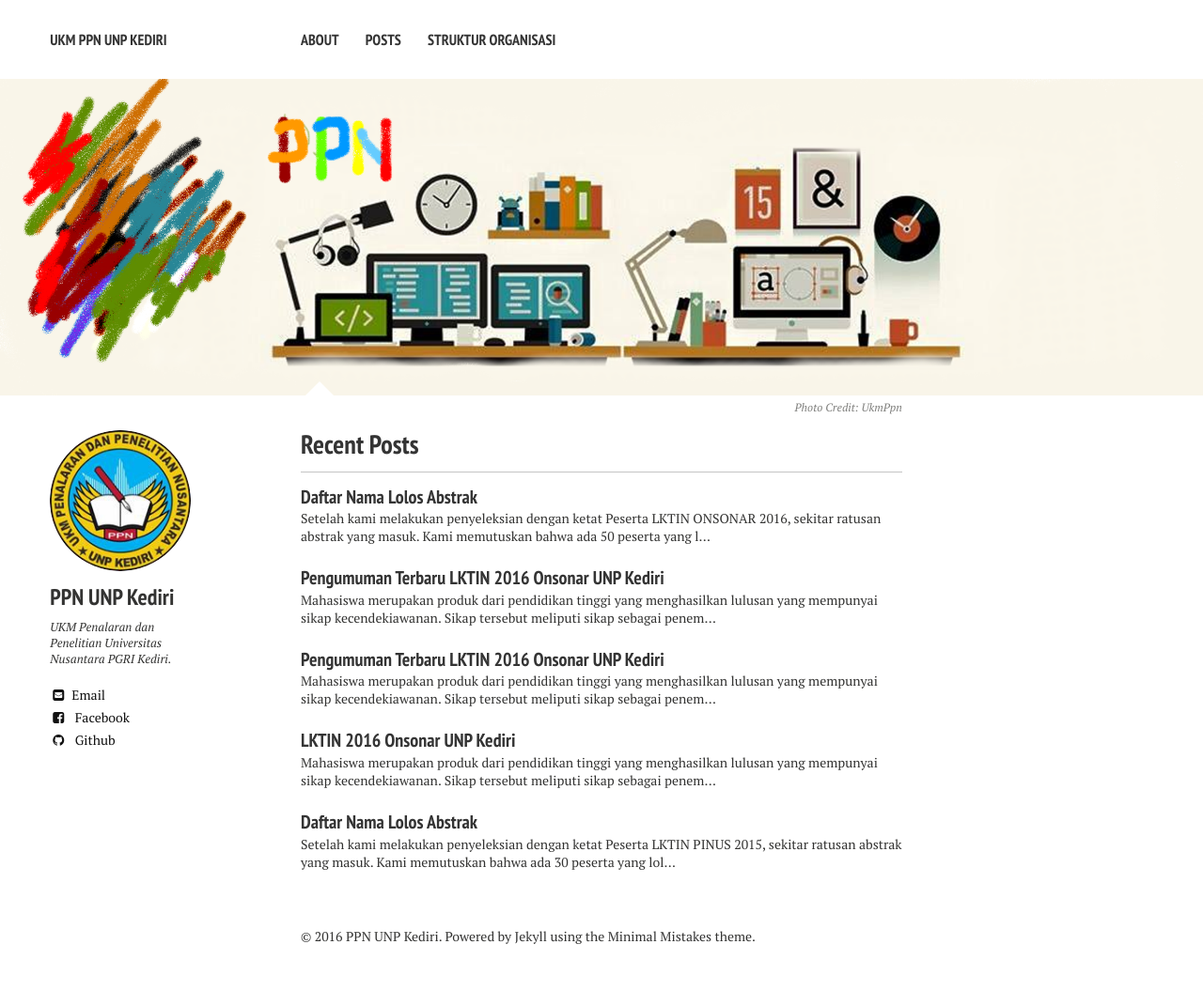
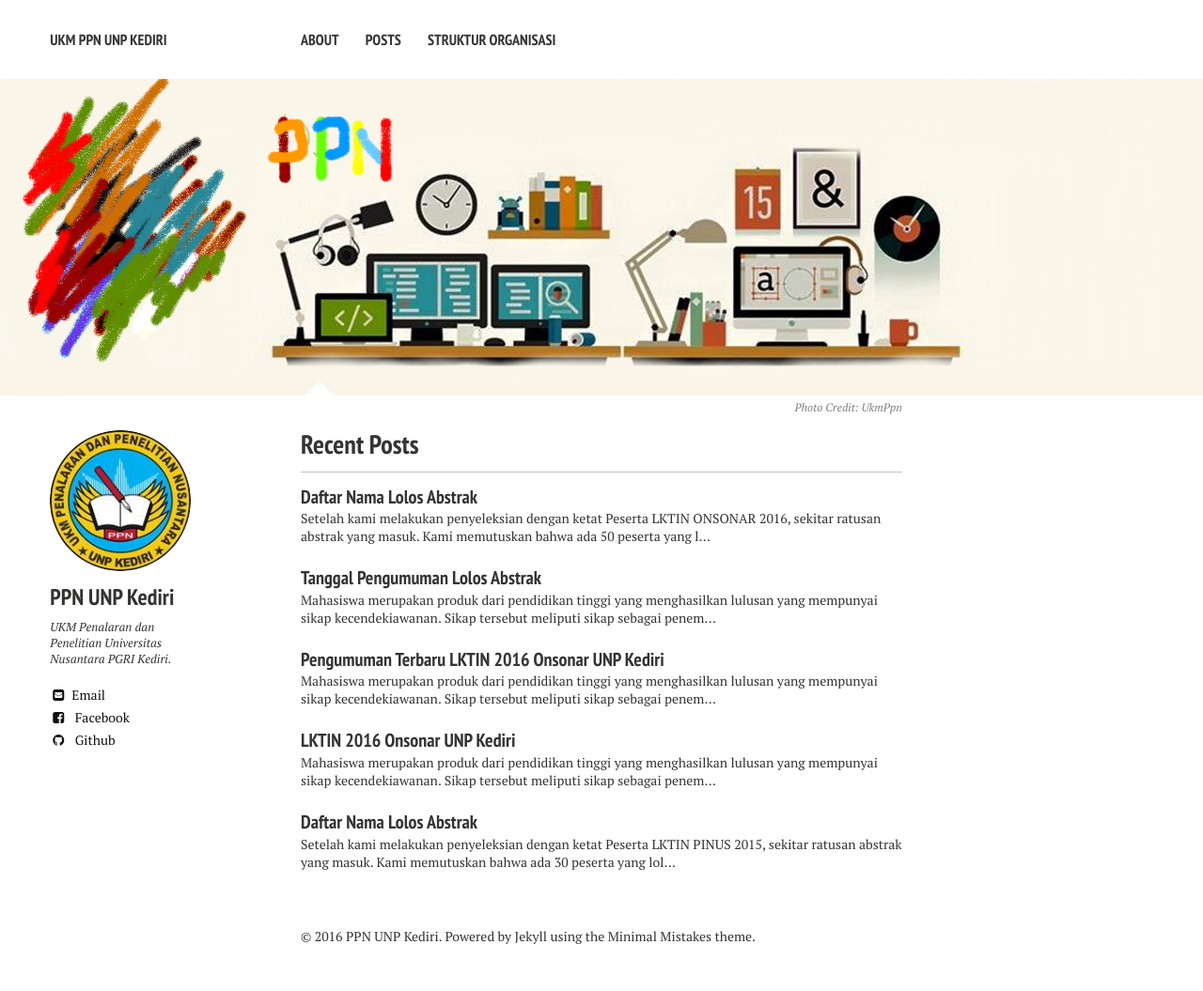
Before and after one commit to ukmppn-unp/ukmppn-unp.github.io, a Jekyll site: the page built from index.md, in a window 1280 px wide. Shown: the whole page at 94% size. Built offline with Jekyll 4.4.1, drawn with Linux system fonts in a browser that asks for light colours; nearby versions of some CDN libraries.

Commit message:
Update 2016-04-06-berita-lktin-2016-terbaru.md

```diff
--- a/_posts/2016-04-06-berita-lktin-2016-terbaru.md
+++ b/_posts/2016-04-06-berita-lktin-2016-terbaru.md
@@ -1,6 +1,6 @@
 ---
 layout: post
-title:  "Pengumuman Terbaru LKTIN 2016 Onsonar UNP Kediri"
+title:  "Tanggal Pengumuman Lolos Abstrak"
 excerpt: "Mahasiswa merupakan produk dari pendidikan tinggi yang menghasilkan lulusan yang mempunyai sikap kecendekiawanan. Sikap tersebut meliputi sikap sebagai penemu, pemadu, penerap, serta sebagai pengembang IPTEKS. Untuk itu, mahasiswa yang merupakan salah satu kelompok masyarakat ilmiah harus mempunyai ciri kehidupan akademis yang dinamis."
 modified:
 author: admin_onsonar
```
